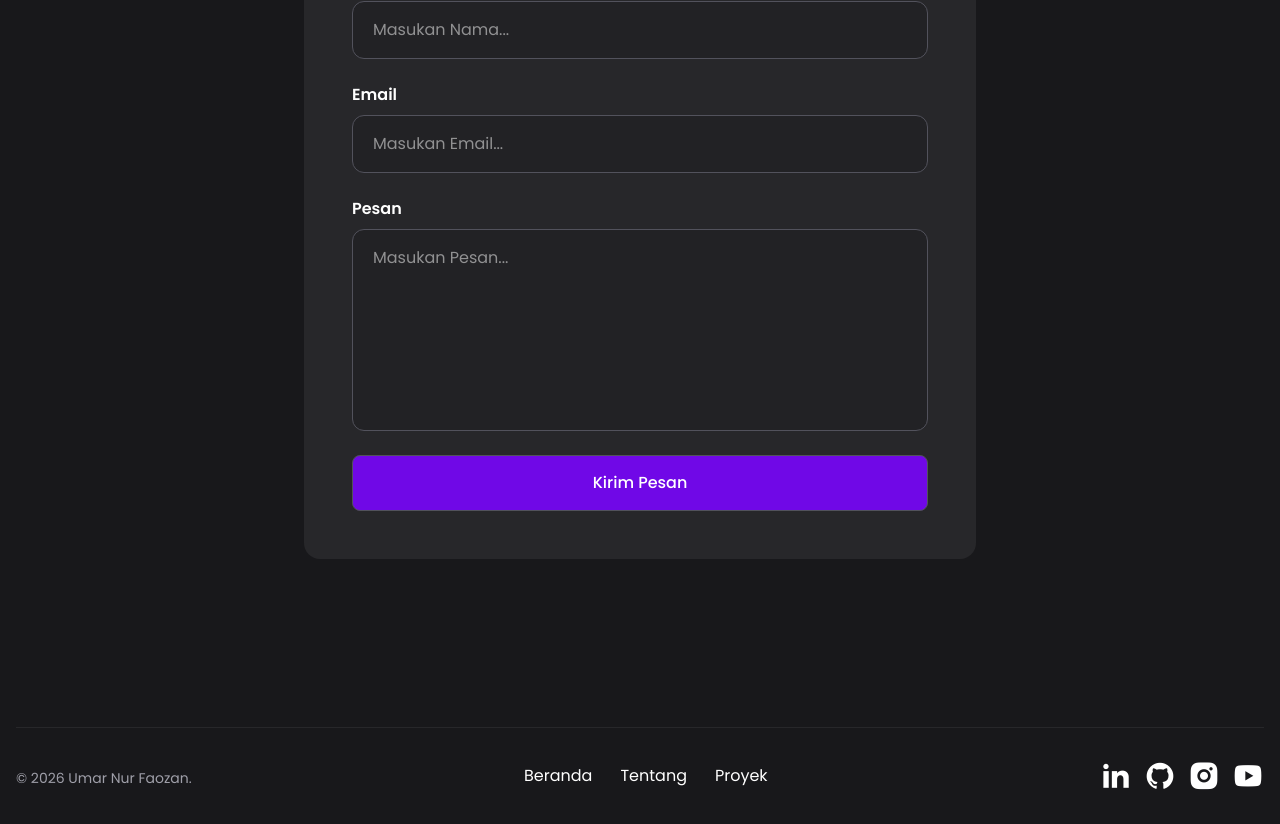
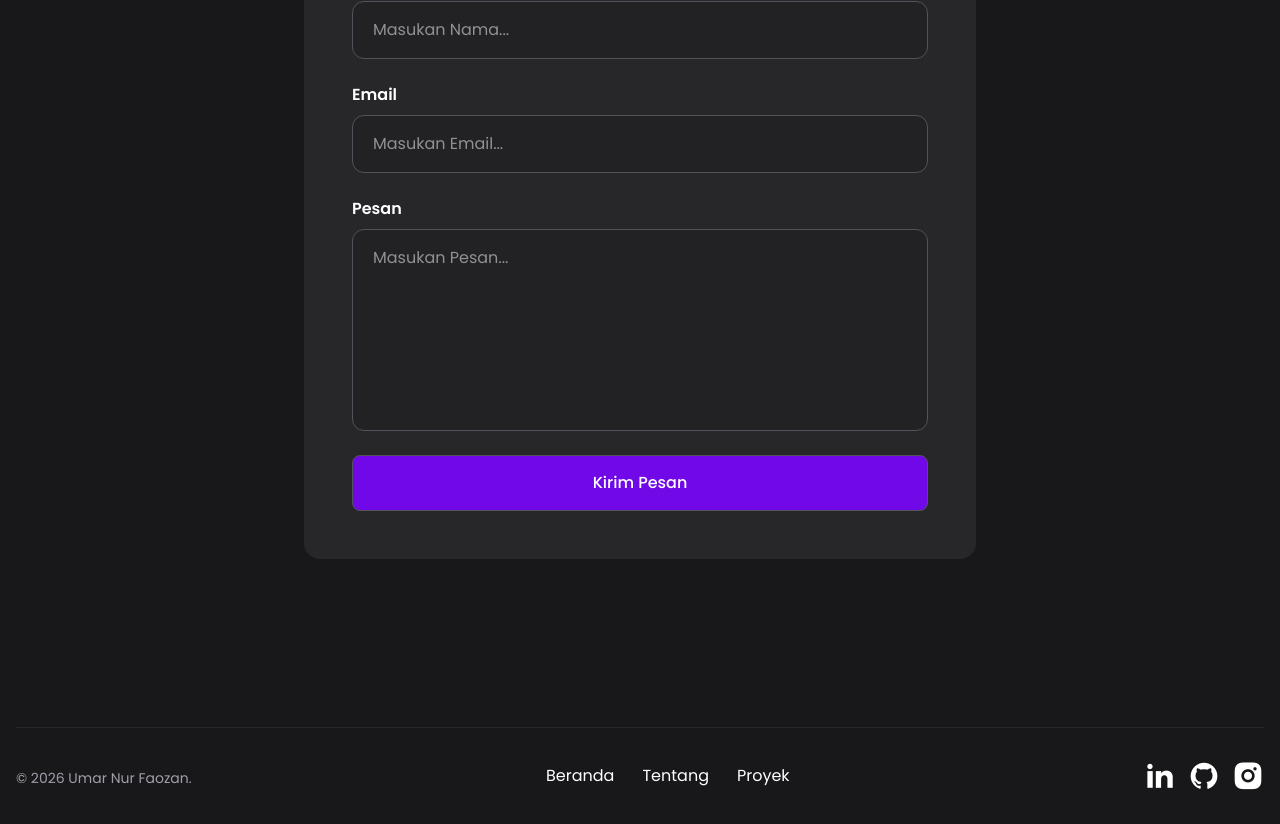
Before and after one commit to faozanumar/portfolio-umar, a React (Vite) app: page / in a window 1280 px wide. Shown: the part 3545-4369 px from the top of the page. Built offline with nearby package versions, Linux system fonts and the light colour scheme.

Commit message:
Add target blank and security rel to social links

```diff
--- a/src/components/Footer.jsx
+++ b/src/components/Footer.jsx
@@ -23,32 +23,25 @@
         {/* Social */}
         <div className="flex items-center gap-3">
           <a
-            href="#"
+            href="https://www.linkedin.com/in/umarnurfaozan" target="_blank" rel="noopener noreferrer"
             aria-label="LinkedIn"
             className="hover:text-violet-400 transition"
           >
             <i className="ri-linkedin-fill ri-2x"></i>
           </a>
           <a
-            href="#"
+            href="https://github.com/faozanumar" target="_blank" rel="noopener noreferrer"
             aria-label="GitHub"
             className="hover:text-violet-400 transition"
           >
             <i className="ri-github-fill ri-2x"></i>
           </a>
           <a
-            href="#"
+            href="https://www.instagram.com/faozanumar" target="_blank" rel="noopener noreferrer"
             aria-label="Instagram"
             className="hover:text-violet-400 transition"
           >
             <i className="ri-instagram-fill ri-2x"></i>
-          </a>
-          <a
-            href="#"
-            aria-label="YouTube"
-            className="hover:text-violet-400 transition"
-          >
-            <i className="ri-youtube-fill ri-2x"></i>
           </a>
         </div>
       </div>
```
